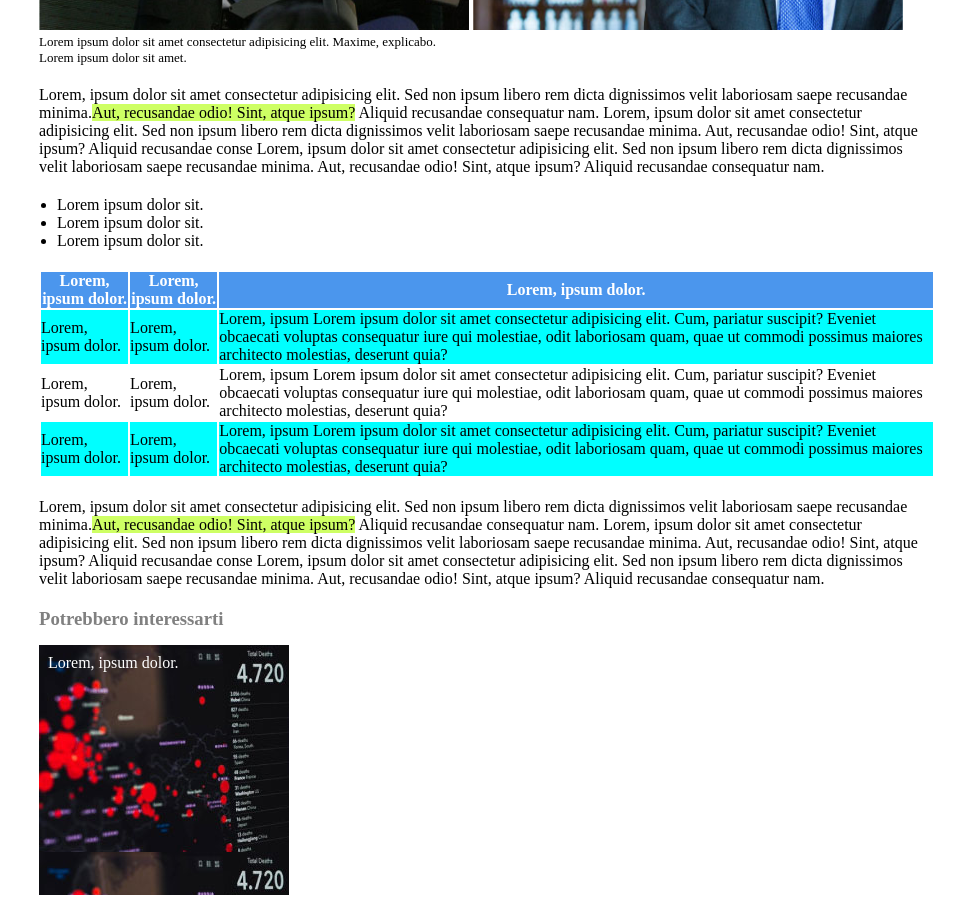
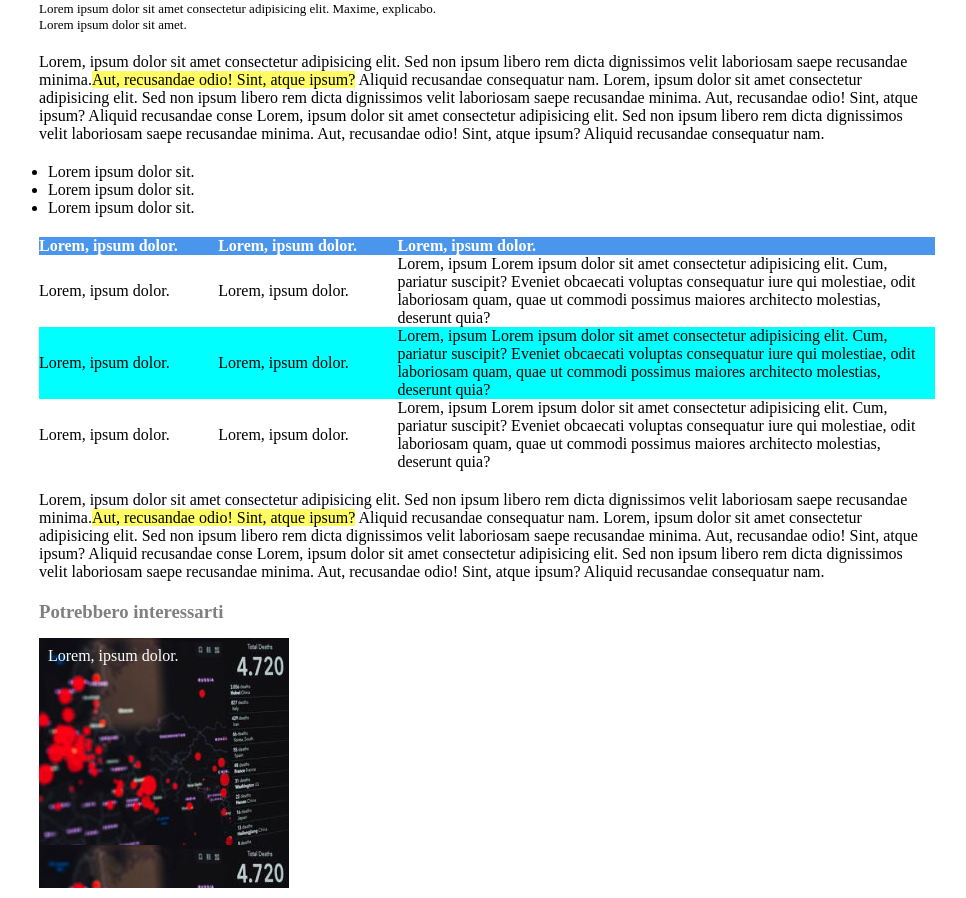
Before and after one commit to FrancescoSangalli89/html-css-booleaner, a plain HTML site: page bonus/index.html in a window 1280 px wide. Shown: the part 803-1701 px from the top of the page, without its empty margins (153-1119 px from the left). Drawn offline with Linux system fonts and the light colour scheme.

Commit message:
modifica bordi tabella

```diff
--- a/bonus/css/style.css
+++ b/bonus/css/style.css
@@ -15,7 +15,6 @@
 .background > .logo {
     width: 300px;
     margin-top: 6%;
-    margin-left: 1%;
     position: relative;
     left: 200px;
 }
@@ -31,7 +30,7 @@ main {
 }
 
 .head-container > .head-line {
-    font-size: 60px;
+    font-size: 50px;
 }
 
 .head-container > .author-date {
@@ -61,19 +60,28 @@ p, ul, table {
 }
 
 article > ul {
-    margin-left: 2%;
+    margin-left: 1%;
 }
 
 .marker {
-    background-color: rgb(206, 255, 100);
+    background-color: #fffc64;
+}
+
+table {
+    border-collapse: collapse;
 }
 
 thead {
     background-color: #4b96ed;
-    color: rgb(255, 255, 255);
+    color: #ffffff;
+    text-align: left;
 }
 
-.colorata {
+.colonna1, .colonna2 {
+    width: 20%;
+}
+
+tr:nth-child(even) {
     background-color: #00ffff;
 }
 
@@ -84,7 +92,7 @@ footer {
 }
 
 footer > .footer-title {
-    color: gray;
+    color: #808080;
     margin-bottom: 15px;
 }
 
--- a/bonus/index.html
+++ b/bonus/index.html
@@ -44,8 +44,8 @@
                     <table>
                         <thead>
                             <tr>
-                                <th>Lorem, ipsum dolor.</th>
-                                <th>Lorem, ipsum dolor.</th>
+                                <th class="colonna1">Lorem, ipsum dolor.</th>
+                                <th class="colonna2">Lorem, ipsum dolor.</th>
                                 <th>Lorem, ipsum dolor.</th>
                             </tr>
                         </thead>
```
Also changed, not shown: 1 other file.
